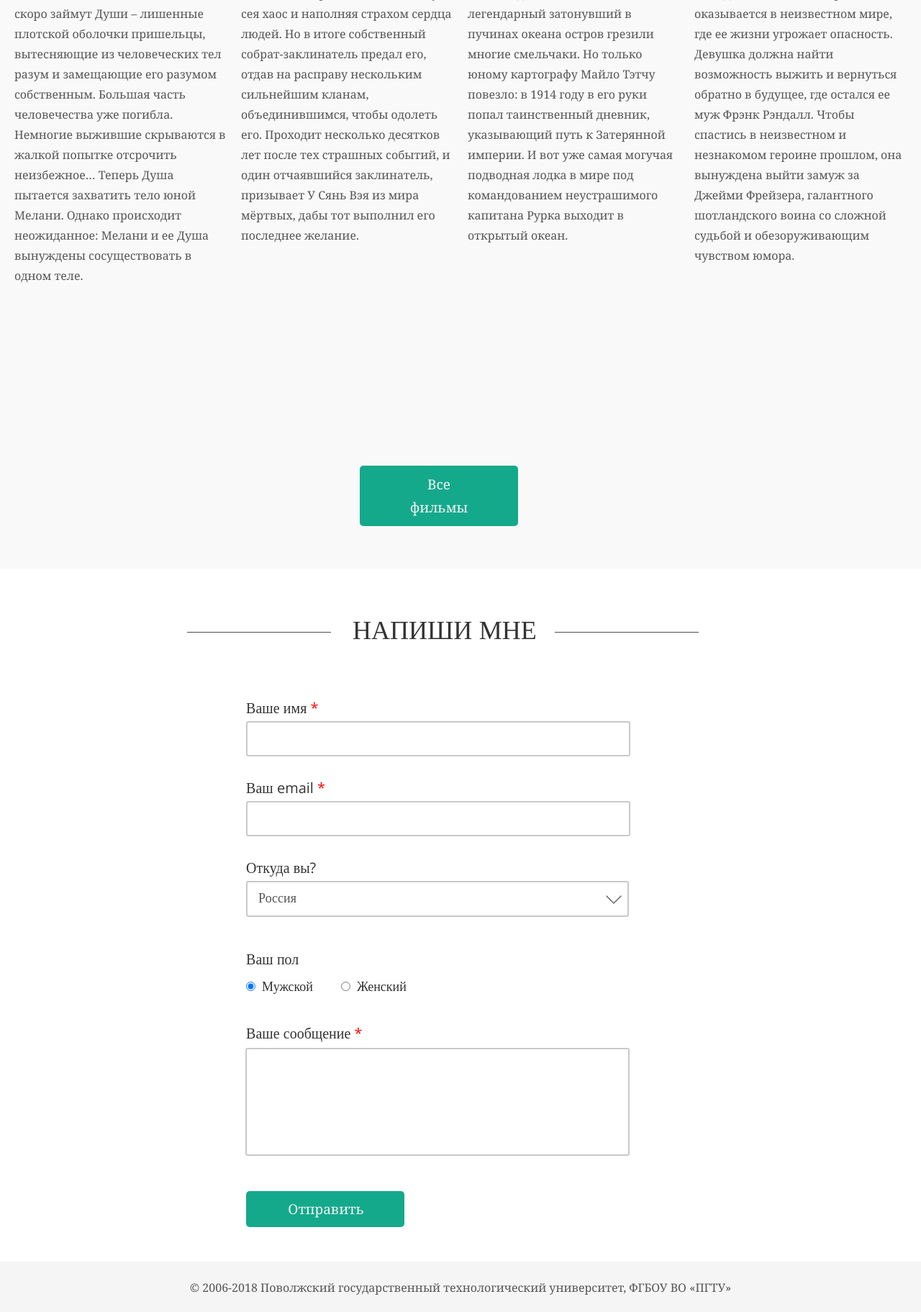
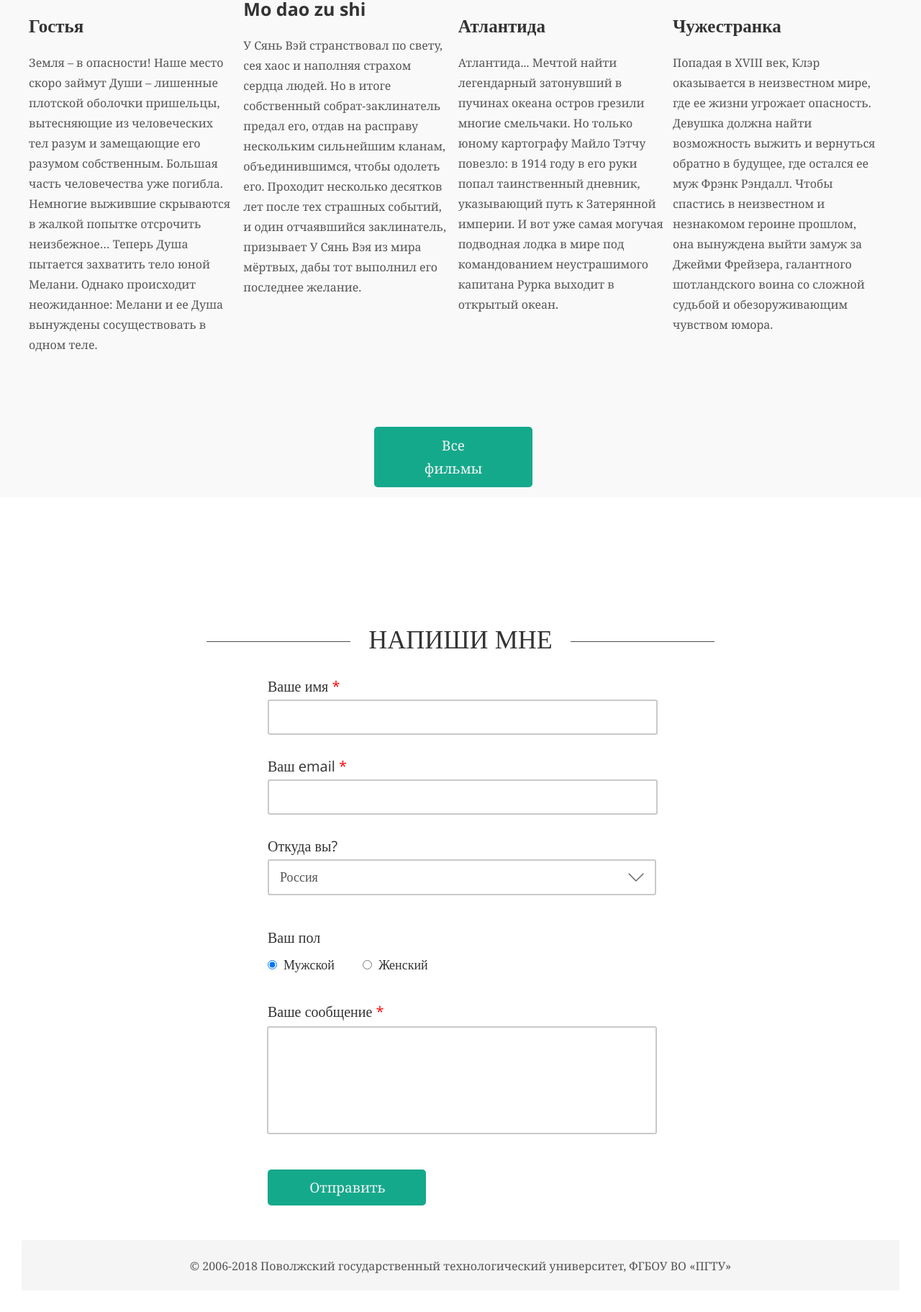
Before and after one commit to MaryaKharya/web-development, a PHP site: page / in a window 1280 px wide. Shown: the part 1549-3372 px from the top of the page at 72% size. After the commit the page ends 3318 px from the top, so only its background shows below. Run offline with PHP 8.4, Linux system fonts and the light colour scheme.

Commit message:
Update style.css

```diff
--- a/lw12/web/css/style.css
+++ b/lw12/web/css/style.css
@@ -8,7 +8,6 @@ body
     background-image: url(../images/background.jpg);
     background-repeat: no-repeat;
     background-position: center 50px;
-    display: flex;
 }
 
 .container
@@ -242,8 +229,8 @@ h2
     flex-direction: column;
     margin-top: 40px;
     padding-top: 5px;
-    padding-left: 10px;
-    padding-right: 10px;
+    padding-left: 20px;
+    padding-right: 20px;
     padding-bottom: 60px;
     background-color: #f9f9f9;
 }
@@ -312,13 +299,13 @@ h4
 {
     display: flex;
     flex-direction: column;
-    margin: 0 auto;
+    margin-left: 20px;
+    margin-right: 20px;
 }
 
 .write_me
 {
-    padding-top: 13px;
-    padding-left: 50px;
+    text-align: center;
     font: 300 36px/42px "Open Sans";
 }
 
@@ -326,12 +313,11 @@ h4
 .your_form
 {
     margin: 0 auto;
-    padding-left: 5px;
 }
 
 .cell
 {
-    width: 88%;
+    width: 90%;
     height: 43px;
     border-radius: 3px;
     border: 2px solid #c9c9c9;
@@ -350,7 +336,7 @@ h4
 
 .combo_box
 {
-    width: 97%;
+    width: 100%;
     height: 50px;
     border-radius: 3px;
     border: 2px solid #c9c9c9;
@@ -358,9 +344,8 @@ h4
     margin-top: 2px;
     -webkit-appearance: none;
     -moz-appearance: none;
-    appearance: none;
     background: url(../images/arrow_down.png) no-repeat;
-    background-position: 498px 18px;
+    background-position: right 15px center;
     font: 400 18px/32px "Open Sans";
     color: #555555;
     padding-left: 15px;
@@ -397,7 +382,7 @@ h4
 
 .message
 {
-    width: 88%;
+    width: 90%;
     height: 142px;
     margin-left: 1px;
     border-radius: 3px;
@@ -496,14 +480,68 @@ footer
     font: 16px/32px "Georgia";
     color: #555555;
     padding-top: 20px;
+    padding-bottom: 20px;
     text-align: center;
+    margin: 0;
 }
 
 @media screen and (min-width: 480px)
 {
+    header
+    {
+        justify-content: center;
+    }
+
     .menu
     {
-        font: 17px/32px "Georgia";
+        font: 14px/32px "Georgia";
+    }
+
+    .about_me_button
+    {
+        background: url(../images/about_me_icon.png) no-repeat;
+        background-position: 21px 16px;
+        padding: 9px 22px 9px 45px;
+    }
+
+    .about_me_button:hover
+    {
+        background: url(../images/about_me_icon_hover.png) no-repeat;
+        background-position: 21px 16px;
+        background-color: #15a98c;
+    }
+
+    .hobby_button
+    {
+        background: url(../images/hobby_icon.png) no-repeat;
+        background-position: 18px 17px;
+        padding: 9px 25px 9px 46px;
+    }
+
+    .hobby_button:hover
+    {
+        background: url(../images/hobby_icon_hover.png) no-repeat;
+        background-position: 18px 17px;
+        background-color: #15a98c;
+    }
+
+    .video_button
+    {
+        background: url(../images/video_icon.png) no-repeat;
+        background-position: 14px 17px;
+        padding: 9px 21px 9px 42px;
+    }
+
+    .video_button:hover
+    {
+        background: url(../images/video_icon_hover.png) no-repeat;
+        background-position: 14px 17px;
+        background-color: #15a98c;
+    }
+
+    .image
+    {
+        max-width: 370px;
     }
 
     .name
@@ -532,11 +570,6 @@ footer
     h4
     {
         font: 800 25px/32px "Open Sans";
-    }
-
-    .write_me
-    {
-        padding-left: 100px;
     }
 
     .footer
@@ -615,7 +648,7 @@ footer
     .about_films
     {
         padding-left: 20px;
-        padding-right: 0;
+        padding-right: 20px;
     }
 
     .film
@@ -636,33 +669,46 @@ footer
 
     .content
     {
-        margin-right: 20px;
         margin-bottom: 50px;
     }
 
     .all_films_button
     {
-        margin-left: 30px;
+        margin-left: auto;
+        margin-right: auto;
+    }
+
+    .blank
+    {
+        width: 540px;
+        margin: 0 auto;
     }
 
     .write_me
     {
-        padding-left: 300px;
+        padding-left: 0;
+        margin-left: auto;
+        margin-right: auto;
     }
 
     .cell
     {
-        width: 90%;
+        width: 504px;
+    }
+
+    .combo_box
+    {
+        width: 540px;
     }
 
     .your_form
     {
-        width: 63%;
+        width: 540px;
     }
 
     .message
     {
-        width: 90%;
+        width: 504px;
     }
 }
 
@@ -671,18 +717,25 @@ footer
     body
     {
         margin: 0 auto;
-        display: flex;
-        flex-direction: center;
     }
 
     .background
     {
         background-image: url(../images/background.png);
+
+    }
+
+    .container
+    {
+        max-width: 1220px;
+        margin: 0 auto;
     }
 
     header
     {
-        margin-left: 140px;
+        width: 960px;
+        margin-left: auto;
+        margin-right: auto;
     }
 
     .menu
@@ -745,6 +803,16 @@ footer
         margin-top: 10px;
     }
 
+    .about_films
+    {
+        background-color: transparent;
+        padding-left: 0;
+        width: auto;
+        margin-top: 80px;
+        margin-left: 10px;
+        margin-right: 10px;
+    }
+
     .help
     {
         flex-direction: row;
@@ -754,30 +822,33 @@ footer
     .film
     {
         flex-direction: column;
+        max-width: 285px;
     }
 
     .photo_film
     {
-        width: 285px;
-        height: 190px;
+        width: 100%;
+        height: auto;
+        margin-right: 0;
     }
 
     .all_films_button
     {
-        margin-top: 150px;
-        margin-left: 480px;
+        margin: auto;
     }
 
     .blank
     {
-        max-width: 75%;
+        max-width: 700px;
         margin: 0 auto;
-        margin-top: 20px;
+        margin-top: 100px;
     }
 
     .write_me
     {
-        margin-left: 30px;
+        margin-left: auto;
+        margin-right: auto;
+        padding: 0;
     }
 
 
@@ -787,7 +858,7 @@ footer
         position: absolute;
         width: 200px;
         border-top: 1px solid #4e4e4e;
-        margin-left: -230px;
+        margin-left: -225px;
         margin-top: 24px;
     }
 
@@ -802,26 +873,6 @@ footer
         margin-top: 24px;
     }
 
-    .your_form
-    {
-        padding-top: 42px;
-    }
-
-    .cell
-    {
-        width: 82%;
-    }
-
-    .combo_box
-    {
-        width: 88%;
-    }
-
-    .message
-    {
-        width: 82%
-    }
-
     footer
     {
         height: 70px;
```
Also changed, not shown: other parts of lw12/web/css/style.css (+13 -21 lines).
